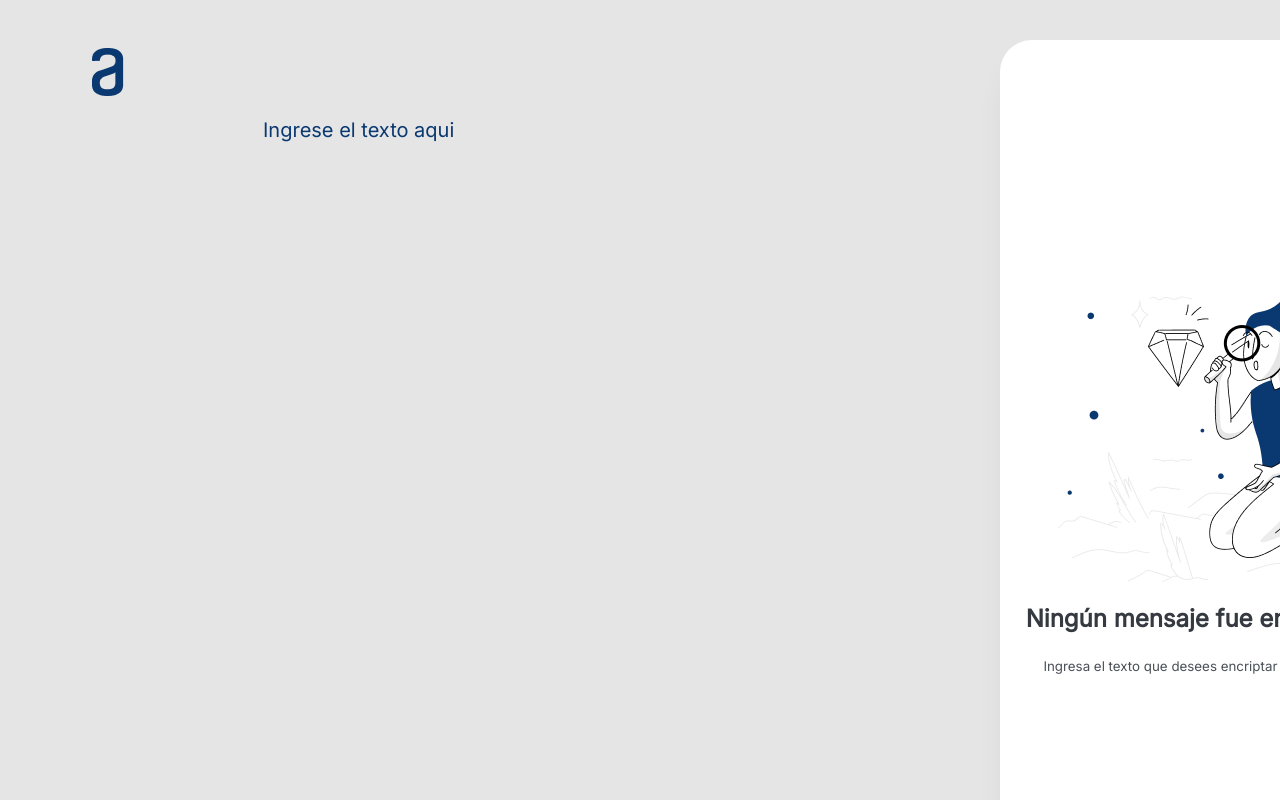
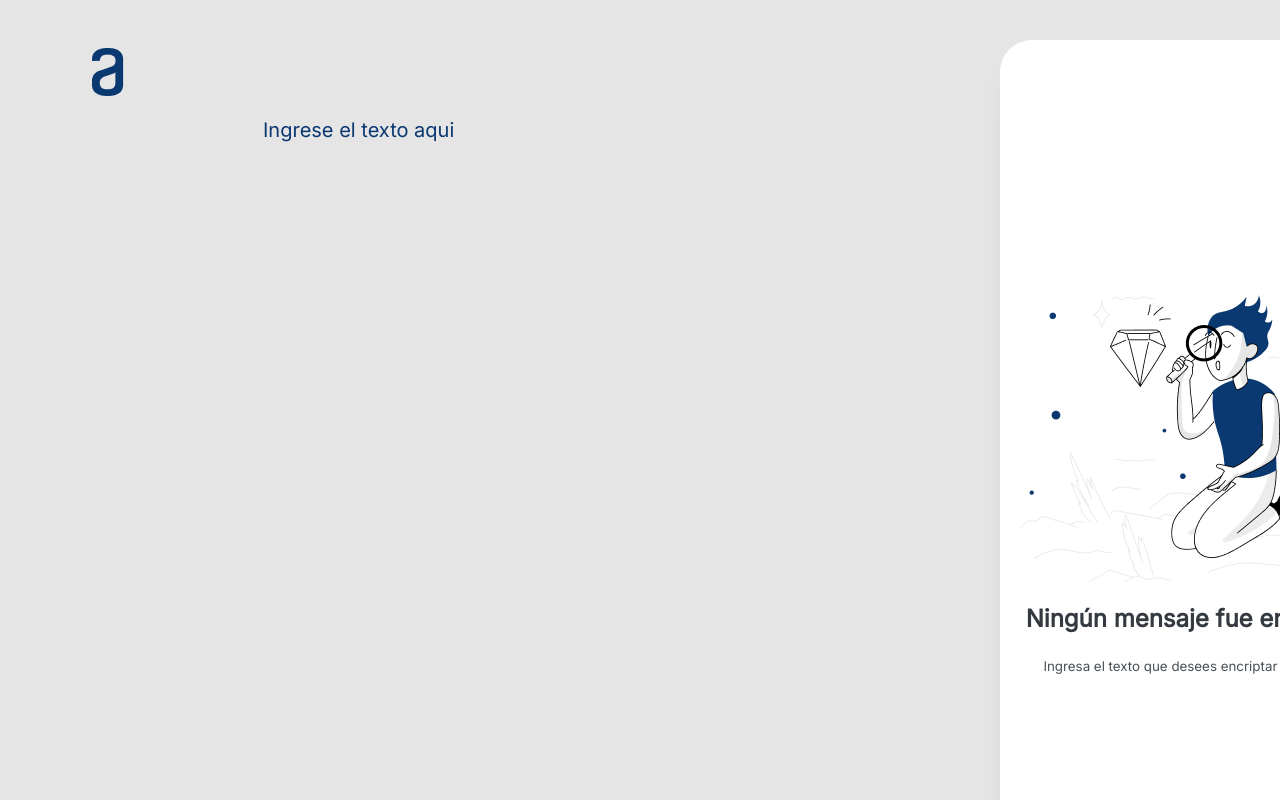
Before and after one commit to nevsiruj/Encriptador---Practica-ONE-Oracle, a plain HTML site: page index.html in a window 1280 px wide. Shown: the top 800 px of the page. Drawn offline with Linux system fonts and the light colour scheme.

Commit message:
Add files via upload

```diff
--- a/css/style2.css
+++ b/css/style2.css
@@ -66,7 +66,6 @@ h1 {
     padding-top: 50%;
     padding: auto;
     align-items: center;
-    padding-left: 10%;
 
 
 }
```
